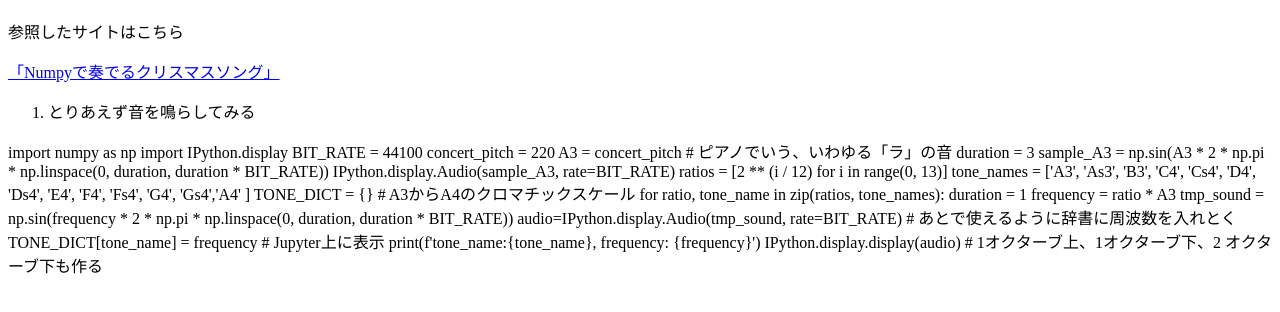
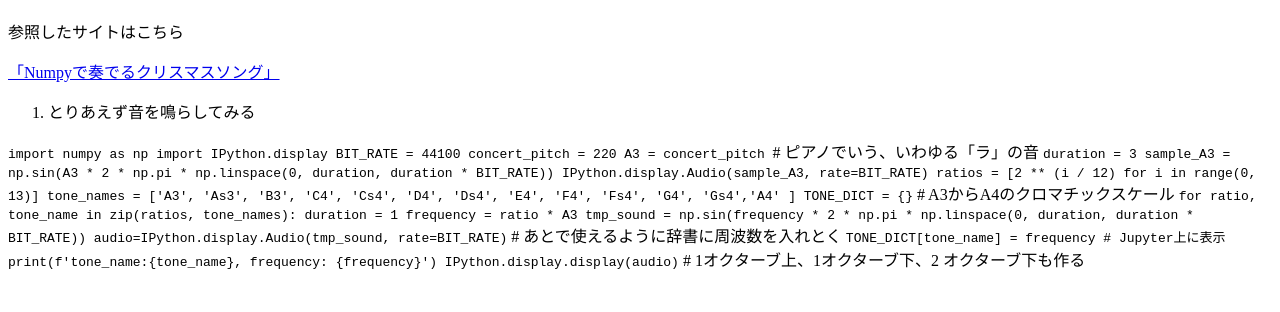
Before and after one commit to Yuto-Ohyama/Eva_wave.github.io, a plain HTML site: page index.html in a window 1280 px wide. Shown: the part 70-382 px from the top of the page. Drawn offline with Linux system fonts and the light colour scheme.

Commit message:
Update index.html

```diff
--- a/index.html
+++ b/index.html
@@ -12,17 +12,17 @@
   <ol>
   <li>とりあえず音を鳴らしてみる</li>
   </ol>
-    import numpy as np
+  <code>import numpy as np
     import IPython.display
 
     BIT_RATE = 44100
     concert_pitch = 220
 
-    A3 = concert_pitch
+    A3 = concert_pitch </code>
 
         # ピアノでいう、いわゆる「ラ」の音
 
-    duration = 3
+  <code>duration = 3
     sample_A3 = np.sin(A3 * 2 * np.pi * np.linspace(0, duration, duration * BIT_RATE))
     IPython.display.Audio(sample_A3, rate=BIT_RATE)
 
@@ -30,21 +30,21 @@
         ratios = [2 ** (i / 12) for i in range(0, 13)]
         tone_names = ['A3', 'As3', 'B3', 'C4', 'Cs4', 'D4', 'Ds4', 'E4', 'F4', 'Fs4', 'G4', 'Gs4','A4' ]
 
-        TONE_DICT = {}
+        TONE_DICT = {}</code>
 
             # A3からA4のクロマチックスケール
 
-        for ratio, tone_name in zip(ratios, tone_names):
+    <code>for ratio, tone_name in zip(ratios, tone_names):
             duration = 1
             frequency = ratio * A3
             tmp_sound = np.sin(frequency * 2 * np.pi * np.linspace(0, duration, duration * BIT_RATE))
-            audio=IPython.display.Audio(tmp_sound, rate=BIT_RATE)
+            audio=IPython.display.Audio(tmp_sound, rate=BIT_RATE)</code>
 
             # あとで使えるように辞書に周波数を入れとく
-            TONE_DICT[tone_name] = frequency
+        <code>TONE_DICT[tone_name] = frequency
             # Jupyter上に表示
             print(f'tone_name:{tone_name}, frequency: {frequency}')
-            IPython.display.display(audio)
+            IPython.display.display(audio)</code>
 
 
             # 1オクターブ上、1オクターブ下、2 オクターブ下も作る
```
